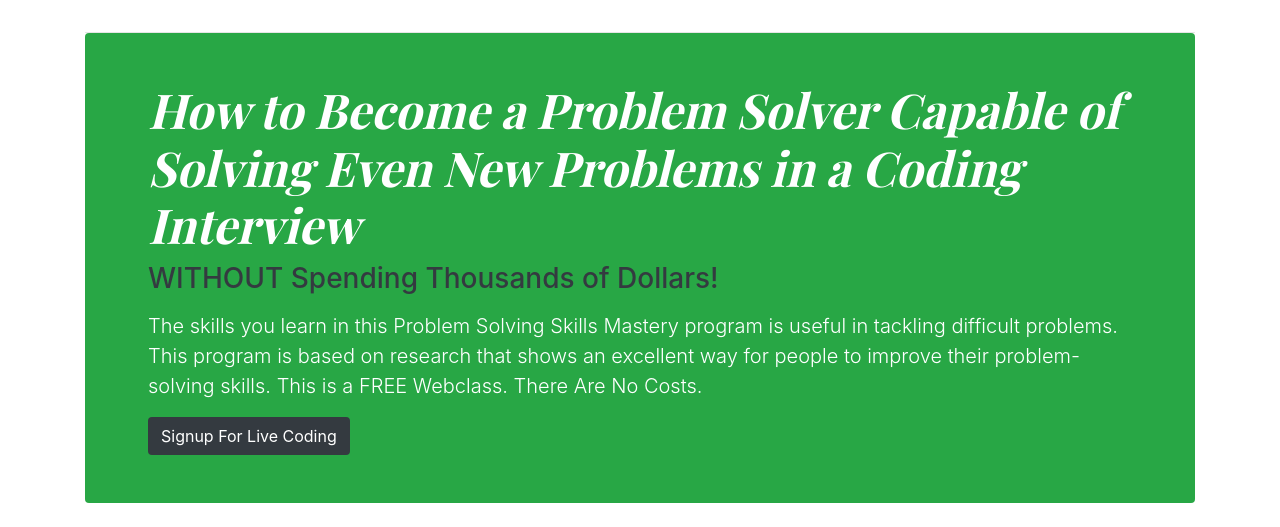
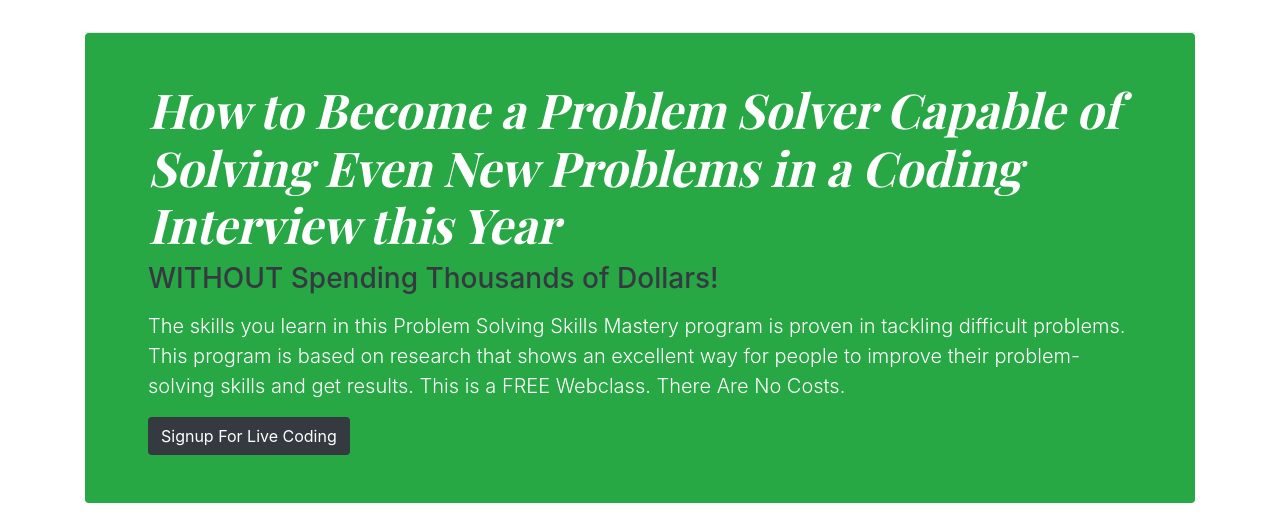
Before and after one commit to bparanj/codingskill.club, a plain HTML site: page index.html in a window 1280 px wide. Shown: the top 527 px of the page. Drawn offline with nearby package versions, Linux system fonts and the light colour scheme.

Commit message:
revise page

```diff
--- a/index.html
+++ b/index.html
@@ -25,13 +25,15 @@
 
       <div class="jumbotron p-3 p-md-5 text-white rounded bg-success">
         <div class="col-md-12">
-			<h1 class="display-4 font-italic">How to Become a Problem Solver Capable of Solving Even New Problems in a Coding Interview</h1>
+			<h3 class="display-4 font-italic">
+				How to Become a Problem Solver Capable of Solving Even New Problems in a Coding Interview this Year
+			</h3>
 	        <h1 class="h3">
 				<p class="text-dark">WITHOUT Spending Thousands of Dollars! </p>
 			</h1>
 
 			  <p class="lead">
-    				The skills you learn in this Problem Solving Skills Mastery program is useful in tackling difficult problems. This program is based on research that shows an excellent way for people to improve their problem-solving skills. This is a FREE Webclass. There Are No Costs.
+    				The skills you learn in this Problem Solving Skills Mastery program is proven in tackling difficult problems. This program is based on research that shows an excellent way for people to improve their problem-solving skills and get results. This is a FREE Webclass. There Are No Costs.
 			  </p>
           <p class="lead mb-0"><a href="https://go.oncehub.com/BalaParanj" class="btn bg-dark text-white">Signup For Live Coding</a></p>
         </div>
```
